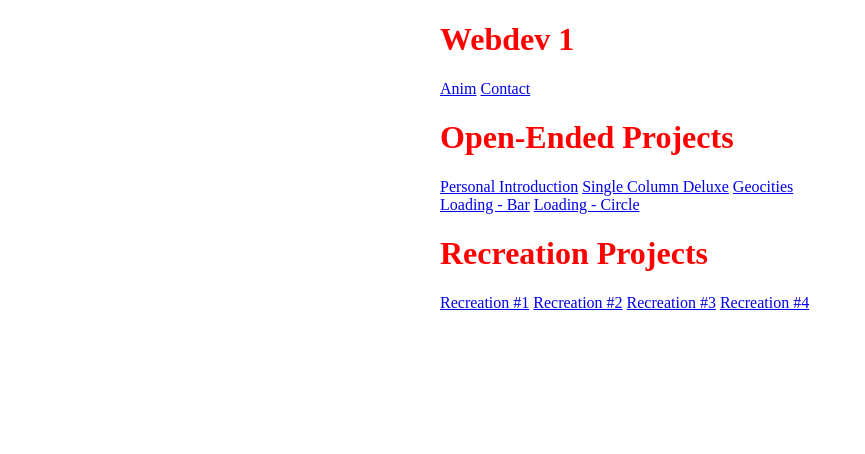
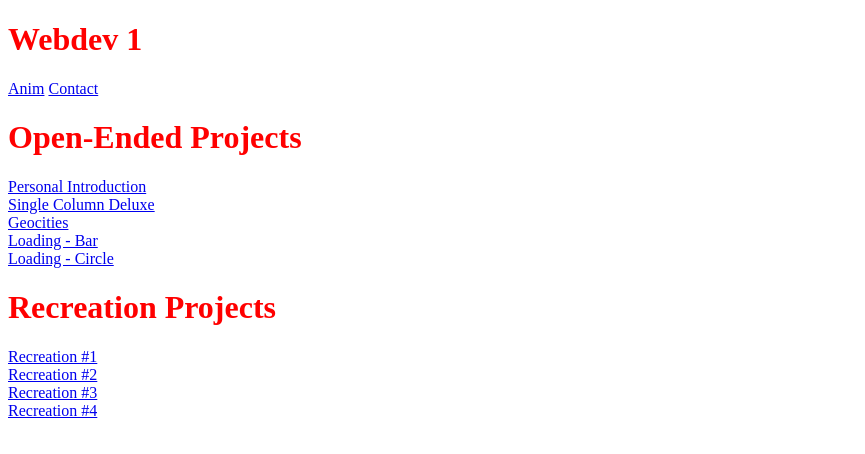
Before and after one commit to agart001/webdev1, a plain HTML site: page index.html in a window 1280 px wide. Shown: the whole page, without its empty margins (0-865 px from the left). Drawn offline with Linux system fonts and the light colour scheme.

Commit message:
Update style.css

```diff
--- a/style.css
+++ b/style.css
@@ -2,15 +2,16 @@
     margin: 0;
     padding: 0;
     box-sizing: border-box;
-}
-
-body{
-    margin: 0 auto;
     max-width: 25rem;
 }
 
-img{
-    width: 50%;
+#projects{
+    display: flex;
+    justify-content: space-between;
+    flex-flow: column;
+}
+
+#projects a{
     display: block;
 }
 
```
